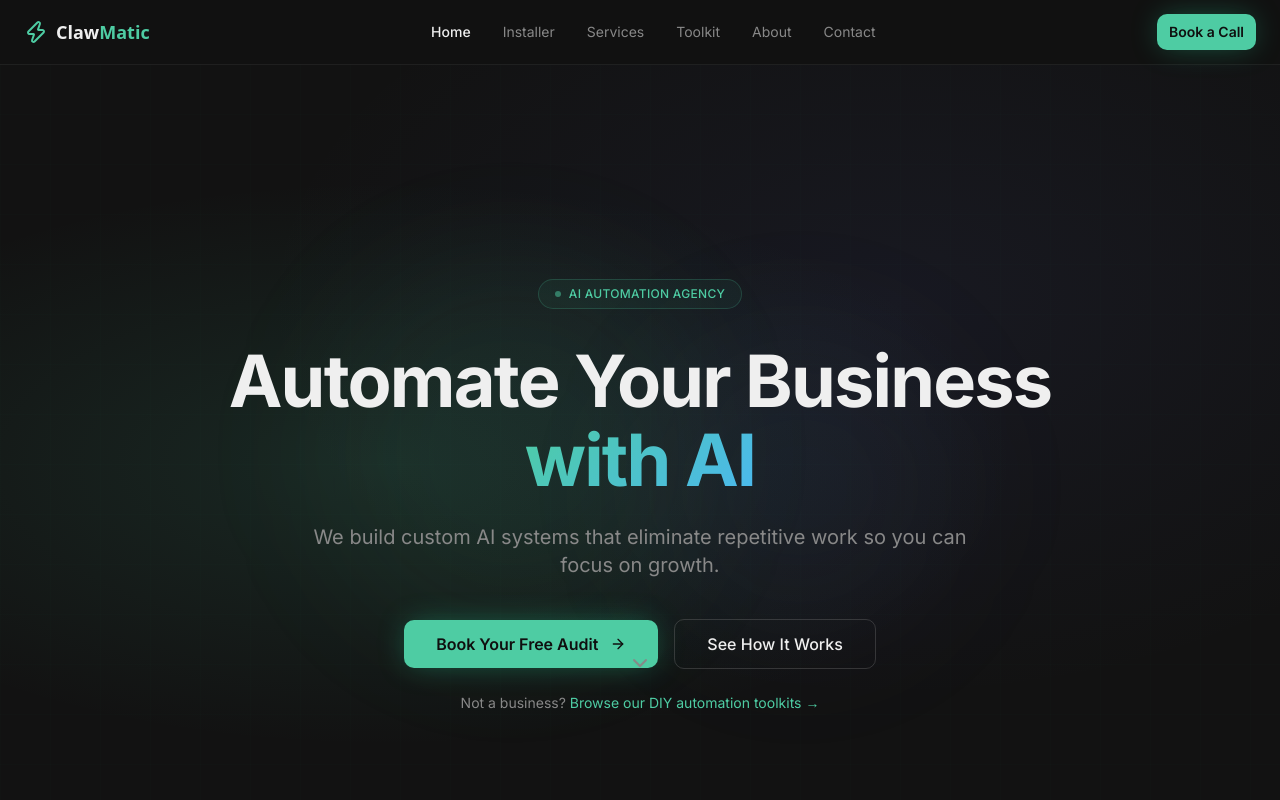
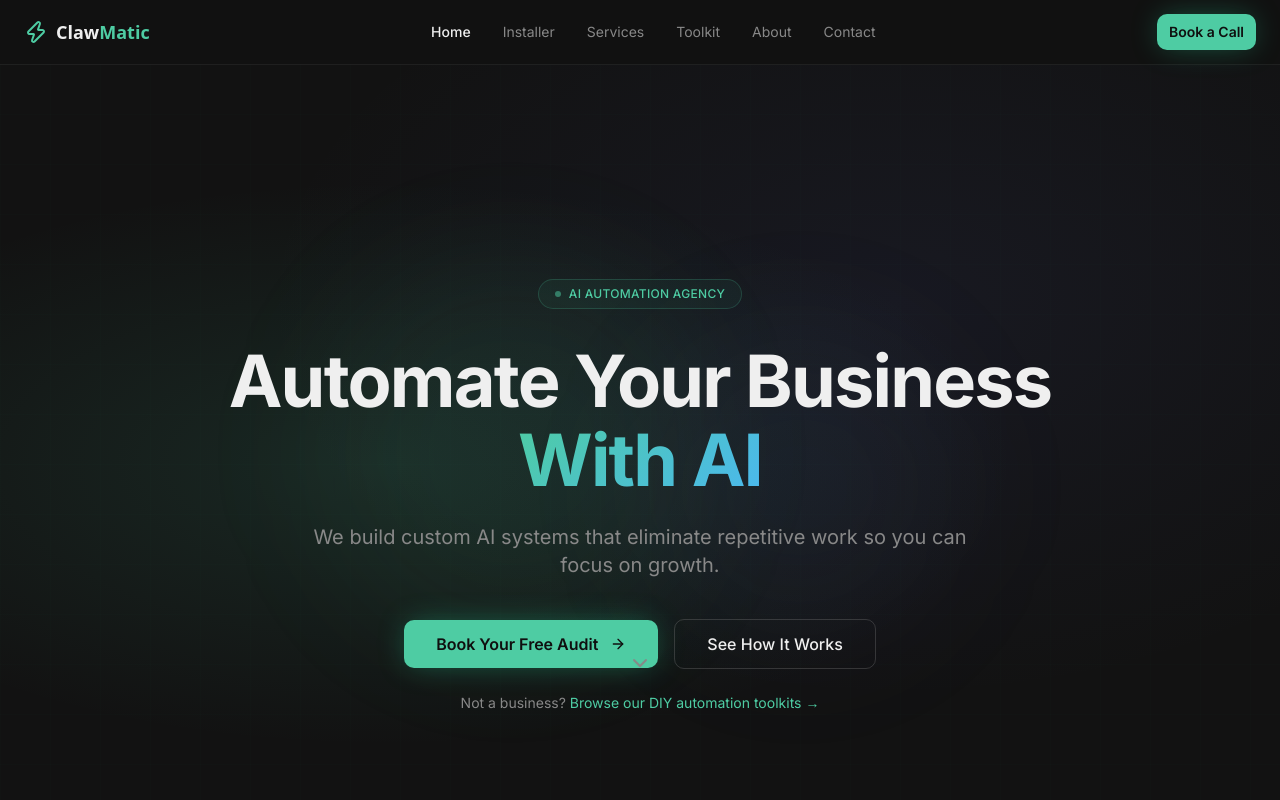
Before and after one commit to Clawmatic/clawmatic, a Next.js app: page / in a window 1280 px wide. Shown: the top 800 px of the page. Built offline with nearby package versions, Linux system fonts and the light colour scheme.

Commit message:
Capitalize hero headline

```diff
--- a/src/components/HeroSection.tsx
+++ b/src/components/HeroSection.tsx
@@ -32,7 +32,7 @@ const HeroSection = () => {
           transition={{ duration: 0.7, delay: 0.15 }}
         >
           Automate Your Business{" "}
-          <span className="gradient-text">with AI</span>
+          <span className="gradient-text">With AI</span>
         </motion.h1>
 
         <motion.p
```
